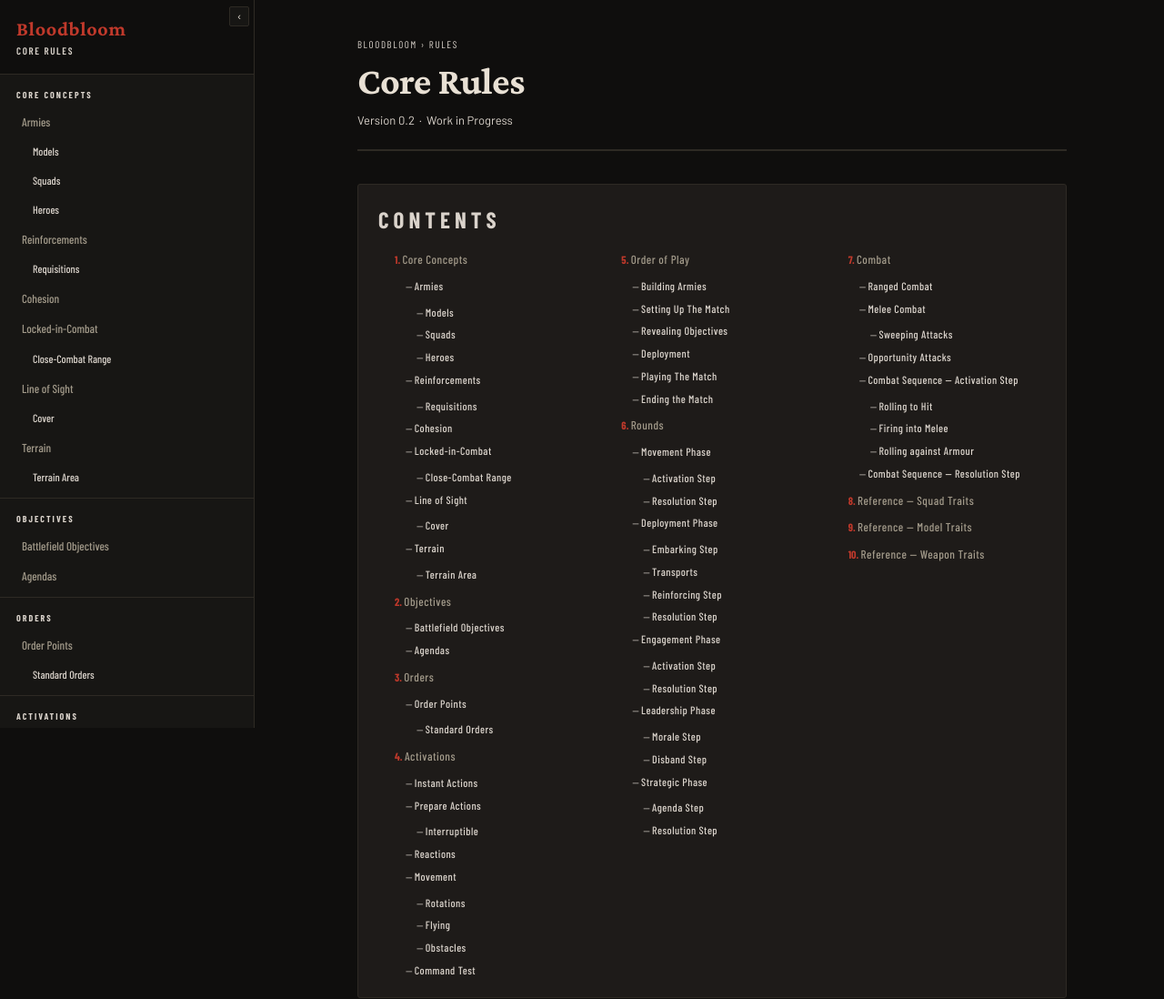
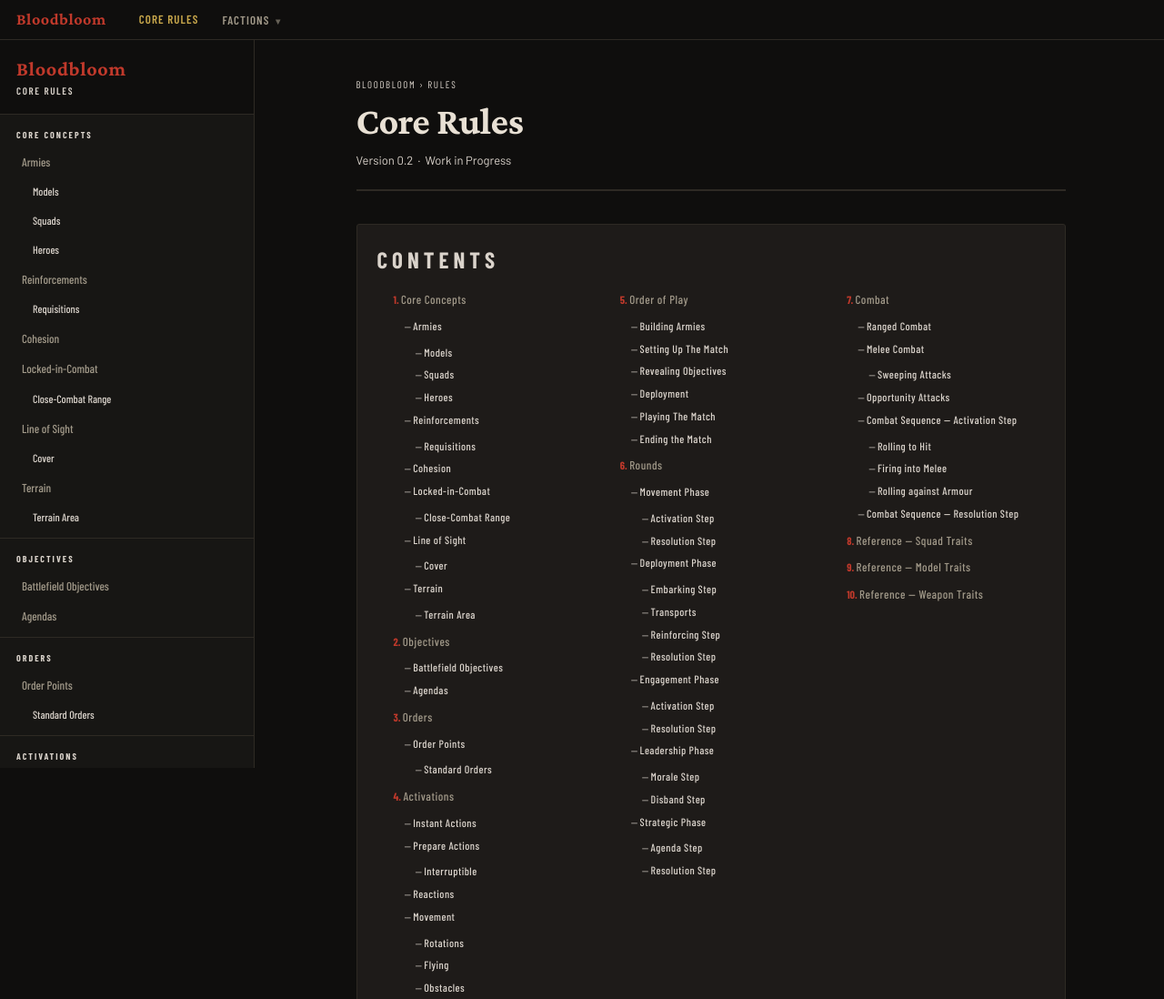
Before and after one commit to AdenJowsey/Bloodbloom, a plain HTML site: page index.html in a window 1280 px wide. Shown: the top 1098 px of the page at 91% size. Drawn offline with nearby package versions, Linux system fonts and the light colour scheme.

Commit message:
Updating things

```diff
--- a/index.html
+++ b/index.html
@@ -10,11 +10,13 @@
       rel="stylesheet"
     />
     <link rel="stylesheet" href="style.css" />
+    <script src="topnav.js" defer></script>
     <script src="keywords.js" defer></script>
     <script src="script.js" defer></script>
   </head>
-  <body>
-    <p>&nbsp;</p>
+  <body data-current-page="index.html">
+    <nav id="topnav"></nav>
+
     <!-- ══════════════════════════════════════════
      SIDEBAR
 ══════════════════════════════════════════ -->
@@ -102,7 +104,7 @@
             Penalties to <span class="kw" data-term="Aim">Aim</span>,
             <span class="kw" data-term="Prowess">Prowess</span>, and
             <span class="kw" data-term="Leadership">Leadership</span>
-            <span class="kw" data-term="Values">values</span>
+            <span class="kw" data-term="Value">values</span>
             <em>increase</em> the threshold (e.g. a &minus;2 penalty to a 3+
             <span class="kw" data-term="Aim">Aim</span> results in a 5+
             <span class="kw" data-term="Aim">Aim</span>). Bonuses decrease it.
@@ -730,8 +732,8 @@
 
           <p>
             Each faction has a specific set of squads, abilities,
-            <span class="kw" data-term="Orders">Orders</span>, and
-            <span class="kw" data-term="Agendas">Agendas</span> available to
+            <span class="kw" data-term="Order">Orders</span>, and
+            <span class="kw" data-term="Agenda">Agendas</span> available to
             them. A player may add any squads avaiable to their faction into
             their army, selecting any specific weapons or equipment, so long as
             the total <span class="kw" data-term="Supply">Supply Cost</span> of
@@ -1359,12 +1361,12 @@
                 and the squad counts as being activated this step. While the
                 squad has this Overwatch Marker, at any point before the end of
                 the phase, the squad may also take the
-                <span class="kw" data-term="Snapshot">Snapshot</span>
+                <strong>Snapshot</strong>
                 <span class="kw" data-term="Reaction">reaction</span>, though it
                 makes a normal
                 <span class="kw" data-term="Ranged Attack">Ranged Attack</span>
                 instead of a
-                <span class="kw" data-term="Ranged Opportunity Attack"
+                <span class="kw" data-term="Opportunity Attack"
                   >Ranged Opportunity Attack</span
                 >, while resolving that
                 <span class="kw" data-term="Reaction">reaction</span>. If this
@@ -1674,10 +1676,10 @@
           <h4 id="agenda-step" class="rule-section">Agenda Step</h4>
           <p>
             During this step, players may declare if they have scored any
-            <span class="kw" data-term="Agendas">Agendas</span> this Round.
+            <span class="kw" data-term="Agenda">Agendas</span> this Round.
             Players can not hold on to
-            <span class="kw" data-term="Agendas">Agendas</span> that are
-            eligible to be scored, and must score them during this step.
+            <span class="kw" data-term="Agenda">Agendas</span> that are eligible
+            to be scored, and must score them during this step.
           </p>
           <h4 id="strategic-resolution-step" class="rule-section">
             Resolution Step
--- a/style.css
+++ b/style.css
@@ -142,6 +142,146 @@ body {
 .nav-link.sub:hover,
 .nav-link.sub2:hover {
   color: var(--text-secondary);
+}
+
+/* ── TOP NAV ── */
+:root {
+  --topnav-h: 44px;
+}
+
+#topnav {
+  position: fixed;
+  top: 0; left: 0; right: 0;
+  height: var(--topnav-h);
+  background: var(--bg-deep);
+  border-bottom: 1px solid var(--border);
+  z-index: 200;
+}
+
+#topnav-inner {
+  display: flex;
+  align-items: center;
+  height: 100%;
+  padding: 0 18px;
+  gap: 8px;
+}
+
+#topnav-wordmark {
+  font-family: 'Crimson Pro', serif;
+  font-size: 18px;
+  font-weight: 700;
+  color: var(--accent);
+  text-decoration: none;
+  margin-right: 16px;
+  letter-spacing: 0.03em;
+  white-space: nowrap;
+}
+
+#topnav-links {
+  display: flex;
+  list-style: none;
+  gap: 2px;
+  align-items: center;
+}
+
+#topnav-links li {
+  position: relative;
+}
+
+.topnav-link,
+.topnav-dropdown-btn {
+  display: block;
+  padding: 6px 12px;
+  font-family: 'Barlow Condensed', sans-serif;
+  font-size: 13px;
+  font-weight: 600;
+  letter-spacing: 0.08em;
+  text-transform: uppercase;
+  color: var(--text-secondary);
+  text-decoration: none;
+  background: none;
+  border: none;
+  border-radius: 2px;
+  cursor: pointer;
+  transition: color 0.1s, background 0.1s;
+  white-space: nowrap;
+}
+
+.topnav-link:hover,
+.topnav-dropdown-btn:hover,
+#topnav-links li.open .topnav-dropdown-btn {
+  color: var(--text-primary);
+  background: var(--bg-hover);
+}
+
+.topnav-link.active,
+.topnav-dropdown-btn.active {
+  color: var(--gold);
+}
+
+.topnav-caret {
+  font-size: 10px;
+  margin-left: 3px;
+  opacity: 0.6;
+}
+
+/* Dropdown */
+.topnav-dropdown {
+  display: none;
+  position: absolute;
+  top: calc(100% + 4px);
+  left: 0;
+  background: var(--bg-panel);
+  border: 1px solid var(--border);
+  border-radius: 3px;
+  list-style: none;
+  min-width: 200px;
+  box-shadow: 0 8px 24px rgba(0,0,0,0.5);
+  z-index: 201;
+  padding: 4px 0;
+}
+
+#topnav-links li.open .topnav-dropdown {
+  display: block;
+}
+
+.topnav-dropdown a {
+  display: block;
+  padding: 7px 16px;
+  font-family: 'Barlow Condensed', sans-serif;
+  font-size: 13px;
+  font-weight: 500;
+  letter-spacing: 0.05em;
+  color: var(--text-secondary);
+  text-decoration: none;
+  transition: color 0.1s, background 0.1s;
+}
+
+.topnav-dropdown a:hover {
+  color: var(--text-primary);
+  background: var(--bg-hover);
+}
+
+.topnav-dropdown a.active {
+  color: var(--gold);
+}
+
+/* ── Offset everything below topnav ── */
+#sidebar {
+  top: var(--topnav-h);
+}
+
+#sidebar-collapse-btn,
+#back-to-top-btn {
+  top: calc(var(--topnav-h) + 18px);
+}
+
+#back-to-top-btn {
+  top: calc(var(--topnav-h) + 48px);
+}
+
+body {
+  padding-top: var(--topnav-h);
 }
 
 /* ── MAIN CONTENT ── */
--- /dev/null
+++ b/topnav.js
@@ -0,0 +1,116 @@
+/**
+ * topnav.js
+ * ---------
+ * Defines the site-wide navigation structure and renders the top nav bar.
+ *
+ * ADDING A PAGE:
+ *   - Top-level entry: add an object to NAV_ITEMS with { label, href }
+ *   - Dropdown entry:  add { label, children: [{ label, href }, ...] }
+ *
+ * USAGE:
+ *   Include this script in every page. It targets #topnav and renders into it.
+ *   Mark the current page by adding data-current-page="<href>" to <body>,
+ *   e.g. <body data-current-page="core-rules.html">
+ */
+
+const NAV_ITEMS = [
+  {
+    label: "Core Rules",
+    href: "index.html",
+  },
+  {
+    label: "Factions",
+    children: [
+      { label: "The Ashen Compact",  href: "factions/ashen-compact.html"  },
+      { label: "The Gilded Court",   href: "factions/gilded-court.html"   },
+      { label: "Ironbound Remnant",  href: "factions/ironbound-remnant.html" },
+      { label: "The Pale Tribunal",  href: "factions/pale-tribunal.html"  },
+      { label: "Thornwall Freeholds",href: "factions/thornwall-freeholds.html" },
+    ],
+  },
+];
+
+// ---------------------------------------------------------------------------
+// Renderer
+// ---------------------------------------------------------------------------
+
+function buildTopNav() {
+  const nav = document.getElementById("topnav");
+  if (!nav) return;
+
+  const currentPage = document.body.dataset.currentPage ?? "";
+
+  const inner = document.createElement("div");
+  inner.id = "topnav-inner";
+
+  // ── Wordmark ──
+  const wordmark = document.createElement("a");
+  wordmark.id = "topnav-wordmark";
+  wordmark.href = "index.html";
+  wordmark.textContent = "Bloodbloom";
+  inner.appendChild(wordmark);
+
+  // ── Links ──
+  const links = document.createElement("ul");
+  links.id = "topnav-links";
+
+  for (const item of NAV_ITEMS) {
+    const li = document.createElement("li");
+
+    if (item.children) {
+      // Dropdown
+      const isActive = item.children.some((c) => c.href === currentPage);
+
+      const btn = document.createElement("button");
+      btn.className = "topnav-dropdown-btn" + (isActive ? " active" : "");
+      btn.setAttribute("aria-haspopup", "true");
+      btn.setAttribute("aria-expanded", "false");
+      btn.innerHTML = `${item.label} <span class="topnav-caret">▾</span>`;
+
+      const dropdown = document.createElement("ul");
+      dropdown.className = "topnav-dropdown";
+
+      for (const child of item.children) {
+        const childLi = document.createElement("li");
+        const a = document.createElement("a");
+        a.href = child.href;
+        a.textContent = child.label;
+        if (child.href === currentPage) a.classList.add("active");
+        childLi.appendChild(a);
+        dropdown.appendChild(childLi);
+      }
+
+      btn.addEventListener("click", (e) => {
+        e.stopPropagation();
+        const open = li.classList.toggle("open");
+        btn.setAttribute("aria-expanded", open);
+      });
+
+      li.appendChild(btn);
+      li.appendChild(dropdown);
+
+    } else {
+      // Plain link
+      const a = document.createElement("a");
+      a.href = item.href;
+      a.textContent = item.label;
+      a.className = "topnav-link" + (item.href === currentPage ? " active" : "");
+      li.appendChild(a);
+    }
+
+    links.appendChild(li);
+  }
+
+  inner.appendChild(links);
+  nav.appendChild(inner);
+
+  // Close dropdowns when clicking outside
+  document.addEventListener("click", () => {
+    document.querySelectorAll("#topnav-links li.open").forEach((li) => {
+      li.classList.remove("open");
+      li.querySelector("[aria-expanded]")?.setAttribute("aria-expanded", "false");
+    });
+  });
+}
+
+buildTopNav();
```
